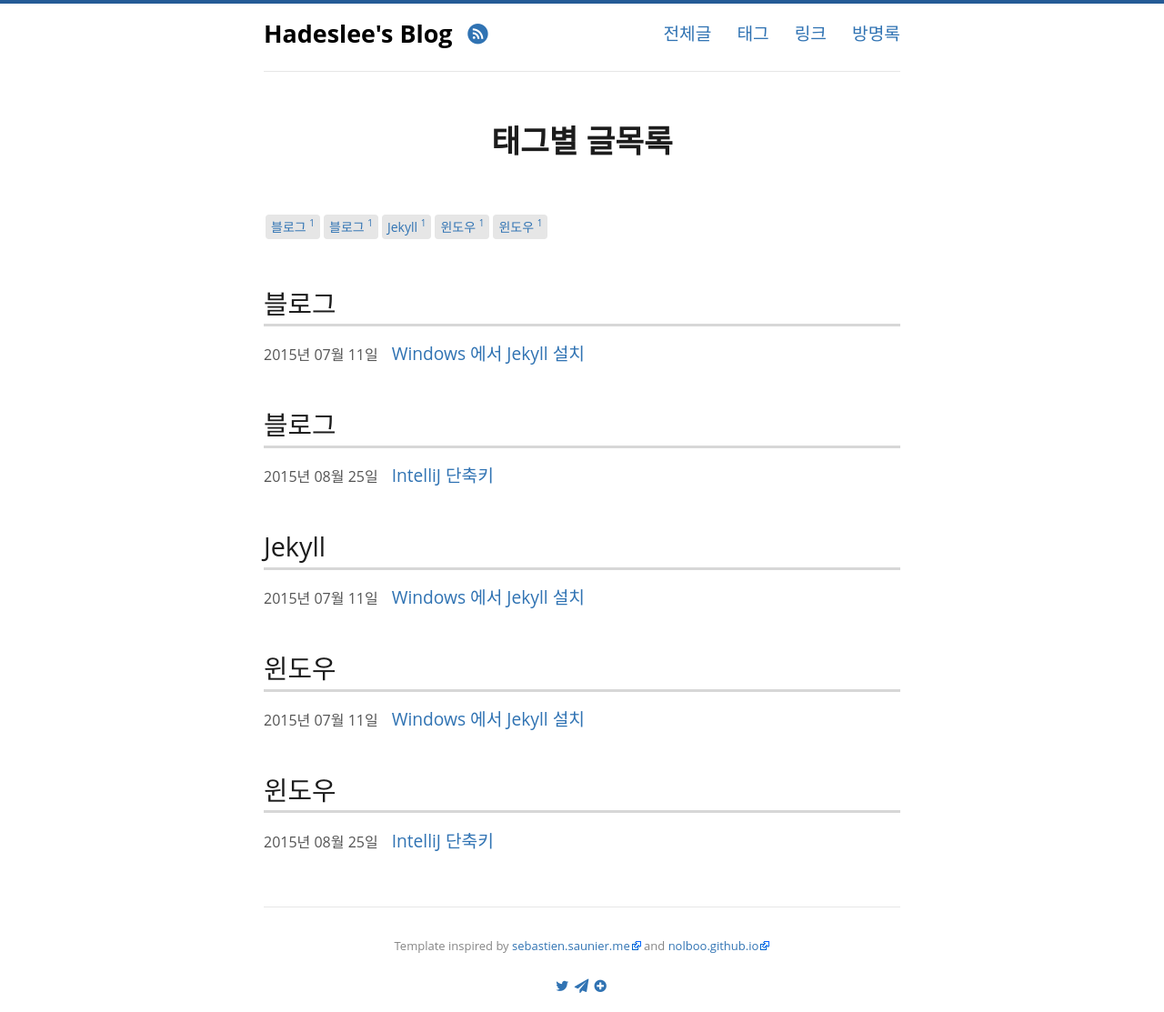
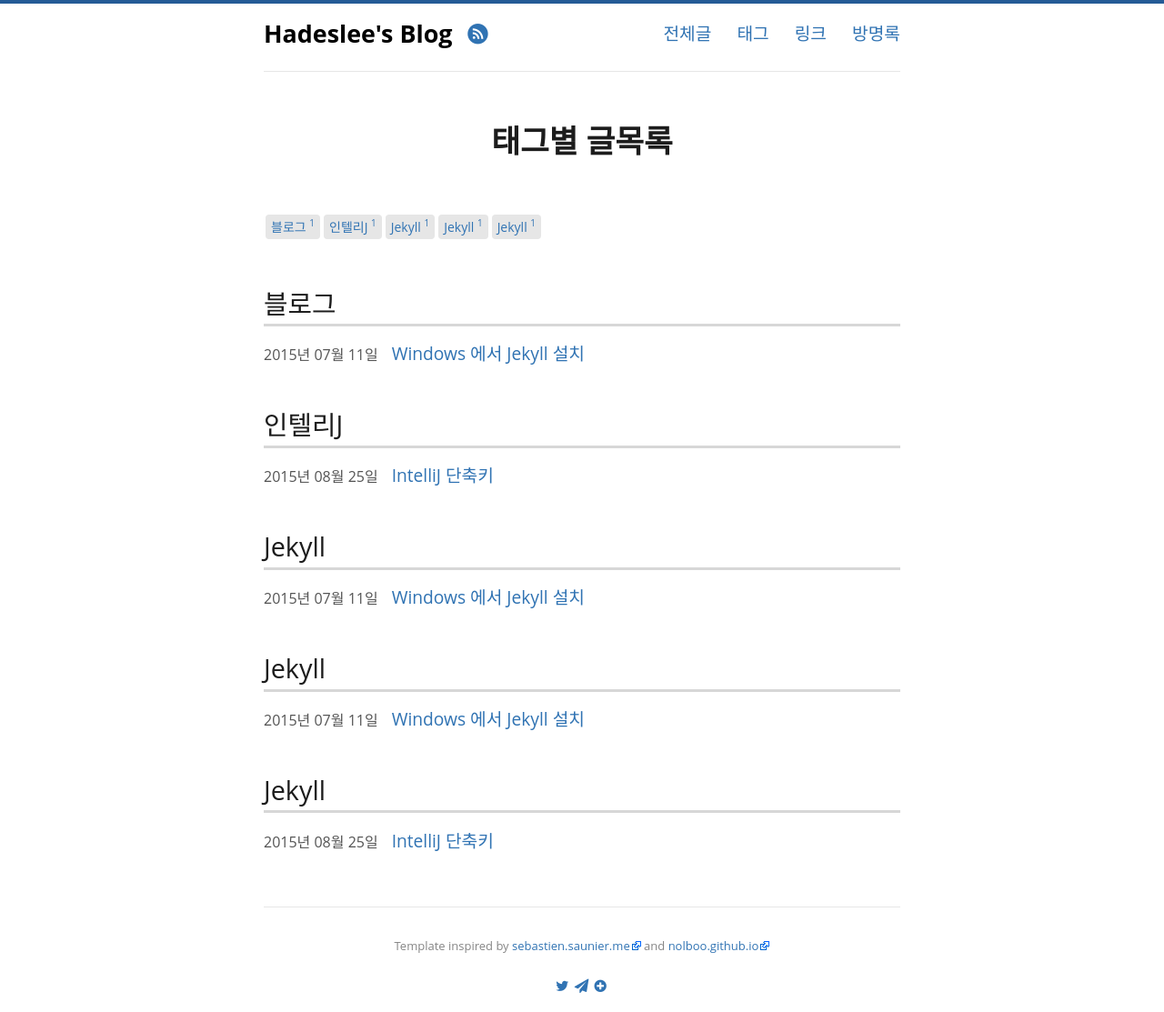
Before and after one commit to EricSeokgon/hadesyi.github.io, a Jekyll site: the page built from page_tag.md, in a window 1280 px wide. Shown: the whole page at 91% size. Built offline with Jekyll 4.4.1, drawn with Linux system fonts in a browser that asks for light colours.

Commit message:
Blog Update

```diff
--- a/_data/tags.yml
+++ b/_data/tags.yml
@@ -33,3 +33,6 @@
 
 - slug: windows
   name: 윈도우
+
+  slug: intellij
+  name: 인텔리J
```
